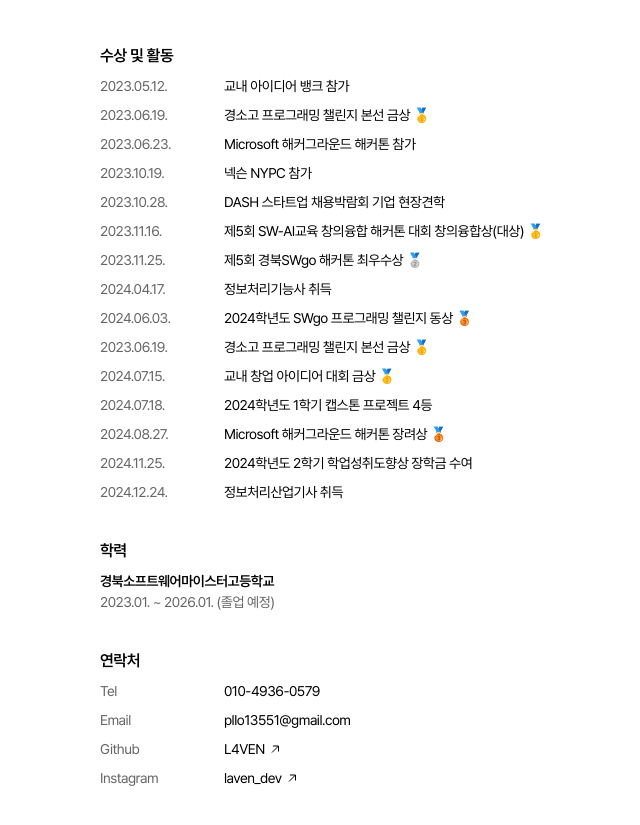
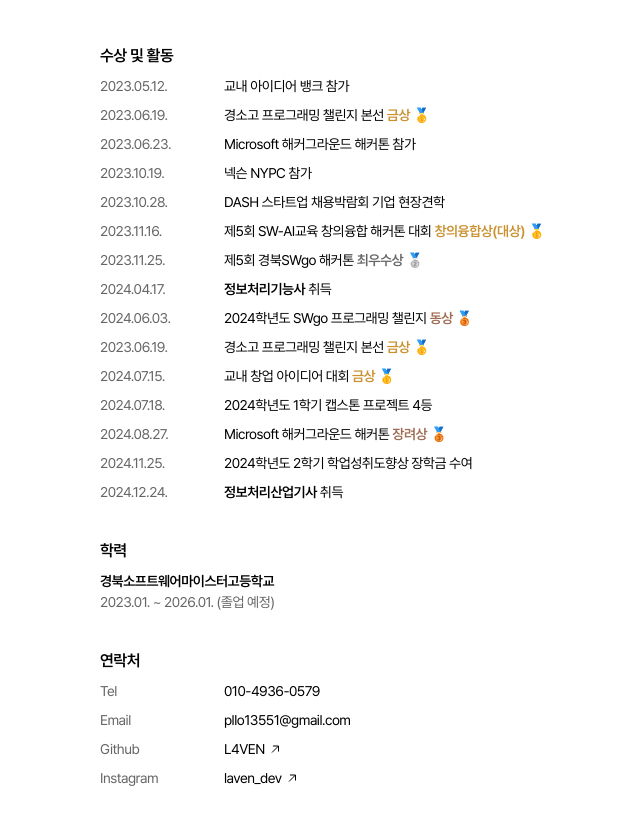
Before and after one commit to l4ven/portfolio, a React (Vite) app: page / in a window 1280 px wide. Shown: the part 1669-2494 px from the top of the page, without its empty margins (164-804 px from the left). Built offline with nearby package versions, Linux system fonts and the light colour scheme.

Commit message:
테마 전환 단축키 & 활동 하이라이팅

```diff
--- a/src/components/Activity.tsx
+++ b/src/components/Activity.tsx
@@ -1,8 +1,9 @@
+import React from "react";
 import styles from "./styles/section.module.scss";
 
 type AwardsProps = {
   date: string;
-  title: string;
+  title: React.ReactNode;
 };
 
 export const Awards = ({ date, title }: AwardsProps) => {
@@ -19,24 +20,112 @@ export const Awards = ({ date, title }: AwardsProps) => {
 };
 
 const awardList = [
-  { date: "2023.05.12.", title: "교내 아이디어 뱅크 참가" },
-  { date: "2023.06.19.", title: "경소고 프로그래밍 챌린지 본선 금상 🥇" },
-  { date: "2023.06.23.", title: "Microsoft 해커그라운드 해커톤 참가" },
-  { date: "2023.10.19.", title: "넥슨 NYPC 참가" },
-  { date: "2023.10.28.", title: "DASH 스타트업 채용박람회 기업 현장견학" },
+  { date: "2023.05.12.", title: <>교내 아이디어 뱅크 참가</> },
+  {
+    date: "2023.06.19.",
+    title: (
+      <>
+        경소고 프로그래밍 챌린지 본선{" "}
+        <span style={{ color: "var(--gold)", fontWeight: "600" }}>금상</span> 🥇
+      </>
+    ),
+  },
+  { date: "2023.06.23.", title: <>Microsoft 해커그라운드 해커톤 참가</> },
+  { date: "2023.10.19.", title: <>넥슨 NYPC 참가</> },
+  { date: "2023.10.28.", title: <>DASH 스타트업 채용박람회 기업 현장견학</> },
   {
     date: "2023.11.16.",
-    title: "제5회 SW-AI교육 창의융합 해커톤 대회 창의융합상(대상) 🥇",
+    title: (
+      <>
+        제5회 SW-AI교육 창의융합 해커톤 대회{" "}
+        <span style={{ color: "var(--gold)", fontWeight: "600" }}>
+          창의융합상(대상)
+        </span>{" "}
+        🥇
+      </>
+    ),
   },
-  { date: "2023.11.25.", title: "제5회 경북SWgo 해커톤 최우수상 🥈" },
-  { date: "2024.04.17.", title: "정보처리기능사 취득" },
-  { date: "2024.06.03.", title: "2024학년도 SWgo 프로그래밍 챌린지 동상 🥉" },
-  { date: "2023.06.19.", title: "경소고 프로그래밍 챌린지 본선 금상 🥇" },
-  { date: "2024.07.15.", title: "교내 창업 아이디어 대회 금상 🥇" },
-  { date: "2024.07.18.", title: "2024학년도 1학기 캡스톤 프로젝트 4등" },
-  { date: "2024.08.27.", title: "Microsoft 해커그라운드 해커톤 장려상 🥉" },
-  { date: "2024.11.25.", title: "2024학년도 2학기 학업성취도향상 장학금 수여" },
-  { date: "2024.12.24.", title: "정보처리산업기사 취득" },
+  {
+    date: "2023.11.25.",
+    title: (
+      <>
+        제5회 경북SWgo 해커톤{" "}
+        <span style={{ color: "var(--text-sub)", fontWeight: "600" }}>
+          최우수상
+        </span>{" "}
+        🥈
+      </>
+    ),
+  },
+  {
+    date: "2024.04.17.",
+    title: (
+      <>
+        <b>정보처리기능사</b> 취득
+      </>
+    ),
+  },
+  {
+    date: "2024.06.03.",
+    title: (
+      <>
+        2024학년도 SWgo 프로그래밍 챌린지{" "}
+        <span style={{ color: "var(--bronze)", fontWeight: "600" }}>동상</span>{" "}
+        🥉
+      </>
+    ),
+  },
+  {
+    date: "2023.06.19.",
+    title: (
+      <>
+        경소고 프로그래밍 챌린지 본선
+        <span style={{ color: "var(--gold)", fontWeight: "600" }}>
+          {" "}
+          금상
+        </span>{" "}
+        🥇
+      </>
+    ),
+  },
+  {
+    date: "2024.07.15.",
+    title: (
+      <>
+        교내 창업 아이디어 대회
+        <span style={{ color: "var(--gold)", fontWeight: "600" }}>
+          {" "}
+          금상
+        </span>{" "}
+        🥇
+      </>
+    ),
+  },
+  { date: "2024.07.18.", title: <>2024학년도 1학기 캡스톤 프로젝트 4등</> },
+  {
+    date: "2024.08.27.",
+    title: (
+      <>
+        Microsoft 해커그라운드 해커톤{" "}
+        <span style={{ color: "var(--bronze)", fontWeight: "600" }}>
+          장려상
+        </span>{" "}
+        🥉
+      </>
+    ),
+  },
+  {
+    date: "2024.11.25.",
+    title: <>2024학년도 2학기 학업성취도향상 장학금 수여</>,
+  },
+  {
+    date: "2024.12.24.",
+    title: (
+      <>
+        <b>정보처리산업기사</b> 취득
+      </>
+    ),
+  },
 ];
 
 const Activity = () => {
--- a/src/components/Contact.tsx
+++ b/src/components/Contact.tsx
@@ -28,7 +28,7 @@ const Contact = () => {
         <div className={styles.contact}>
           <a href="https://github.com/L4VEN" target="_blank">
             <aside>L4VEN</aside>
-            <img src={Goto} alt="" loading="lazy" />
+            <img src={Goto} alt="" loading="lazy" className="theme-invert" />
           </a>
         </div>
       </div>
@@ -39,7 +39,7 @@ const Contact = () => {
         <div className={styles.contact}>
           <a href="https://www.instagram.com/laven_dev/" target="_blank">
             <aside>laven_dev</aside>
-            <img src={Goto} alt="" loading="lazy" />
+            <img src={Goto} alt="" loading="lazy" className="theme-invert" />
           </a>
         </div>
       </div>
--- a/src/components/ProjectOne.tsx
+++ b/src/components/ProjectOne.tsx
@@ -85,7 +85,7 @@ const ProjectOne = () => {
             <a href="https://ojc-project.vercel.app/" target="_blank">
               <h2>오점추</h2>
             </a>
-            <img src={Goto} alt="" loading="lazy" />
+            <img src={Goto} alt="" loading="lazy" className="theme-invert" />
           </div>
           <h4>위치 기반 메뉴 추천 및 전 세계 음식 레시피 검색 서비스</h4>
           <ul>
--- a/src/contexts/ThemeContext.tsx
+++ b/src/contexts/ThemeContext.tsx
@@ -22,6 +22,18 @@ export const ThemeProvider = ({ children }: { children: React.ReactNode }) => {
     setTheme((prev) => (prev === "light" ? "dark" : "light"));
   };
 
+  useEffect(() => {
+    const handleKey = (e: KeyboardEvent) => {
+      if (e.ctrlKey && e.shiftKey && e.key.toLowerCase() === "l") {
+        e.preventDefault();
+        toggleTheme();
+      }
+    };
+
+    window.addEventListener("keydown", handleKey);
+    return () => window.removeEventListener("keydown", handleKey);
+  }, []);
+
   return (
     <ThemeContext.Provider value={{ theme, toggleTheme }}>
       {children}
--- a/src/styles/global.scss
+++ b/src/styles/global.scss
@@ -51,6 +51,8 @@
   --border: #ccc;
   --modal: rgba(50, 50, 50, 0.3);
   --link: #eee;
+  --gold: #cb912f;
+  --bronze: #9f6b53;
 }
 body.dark {
   --background: #121212;
@@ -59,6 +61,8 @@ body.dark {
   --border: #444;
   --modal: rgba(0, 0, 0, 0.6);
   --link: #222;
+  --gold: #ca984d;
+  --bronze: #ba856f;
 }
 
 body.dark img.theme-invert {
```
